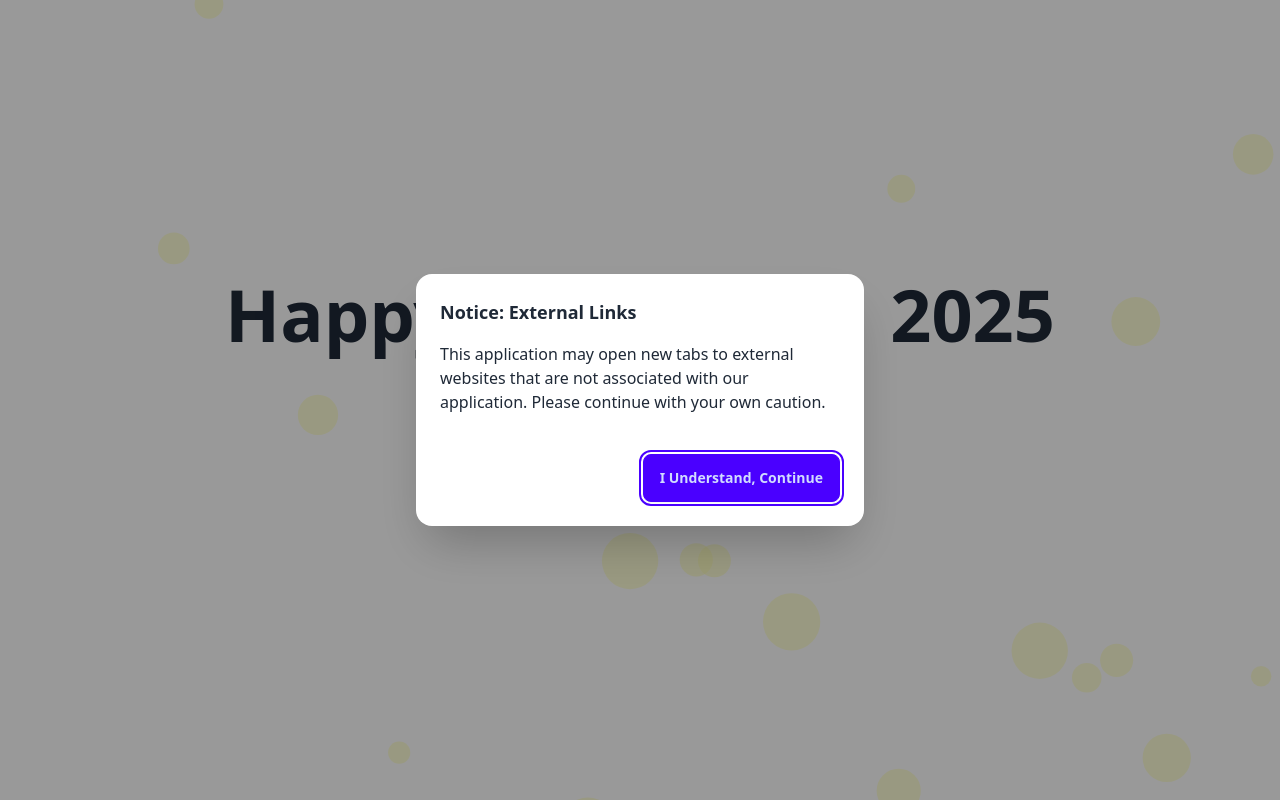
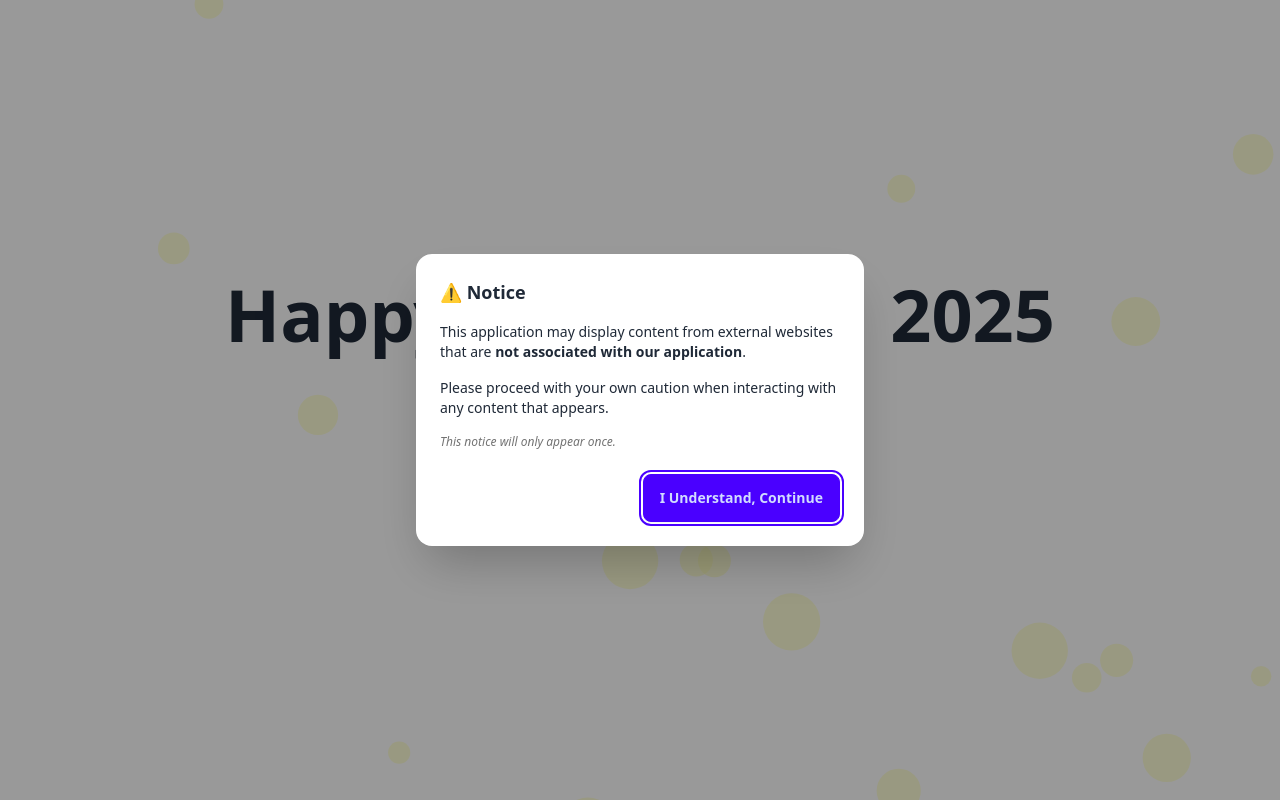
Before and after one commit to OmegaOoh/new-year-web, a Vue app in the folder new-year/: page / in a window 1280 px wide. Built offline with nearby package versions, Linux system fonts and the light colour scheme.

Commit message:
Update consent text

```diff
--- a/new-year/src/App.vue
+++ b/new-year/src/App.vue
@@ -8,12 +8,21 @@
   <!-- Consent Modal for External Links -->
   <dialog id="consent_modal" class="modal">
     <div class="modal-box size-fit max-w-md">
-      <h3 class="text-lg font-bold">Notice: External Links</h3>
-      <p class="py-4">
-        This application may open new tabs to external websites that are not
-        associated with our application. Please continue with your own caution.
-      </p>
-      <div class="modal-action">
+      <h3 class="text-lg font-bold mb-4">⚠️ Notice</h3>
+      <div class="space-y-4 text-sm">
+        <p>
+          This application may display content from external websites that are
+          <strong>not associated with our application</strong>.
+        </p>
+        <p>
+          Please proceed with your own caution when interacting with any content
+          that appears.
+        </p>
+        <p class="text-xs text-neutral-500 italic">
+          This notice will only appear once.
+        </p>
+      </div>
+      <div class="modal-action mt-6">
         <form method="dialog">
           <button class="btn btn-primary" @click="acceptConsent">
             I Understand, Continue
@@ -266,7 +275,9 @@ function showModal() {
   ++increment;
   console.log(increment);
   if (increment % 69 == 0 && increment != 0) {
-    surpriseUrl.value=getEmbedUrl("https://www.youtube.com/watch?v=dQw4w9WgXcQ")
+    surpriseUrl.value = getEmbedUrl(
+      "https://www.youtube.com/watch?v=dQw4w9WgXcQ"
+    );
   }
   const modal = document.getElementById("my_modal");
   randomQuote.value = quotes[Math.floor(Math.random() * quotes.length)];
```
